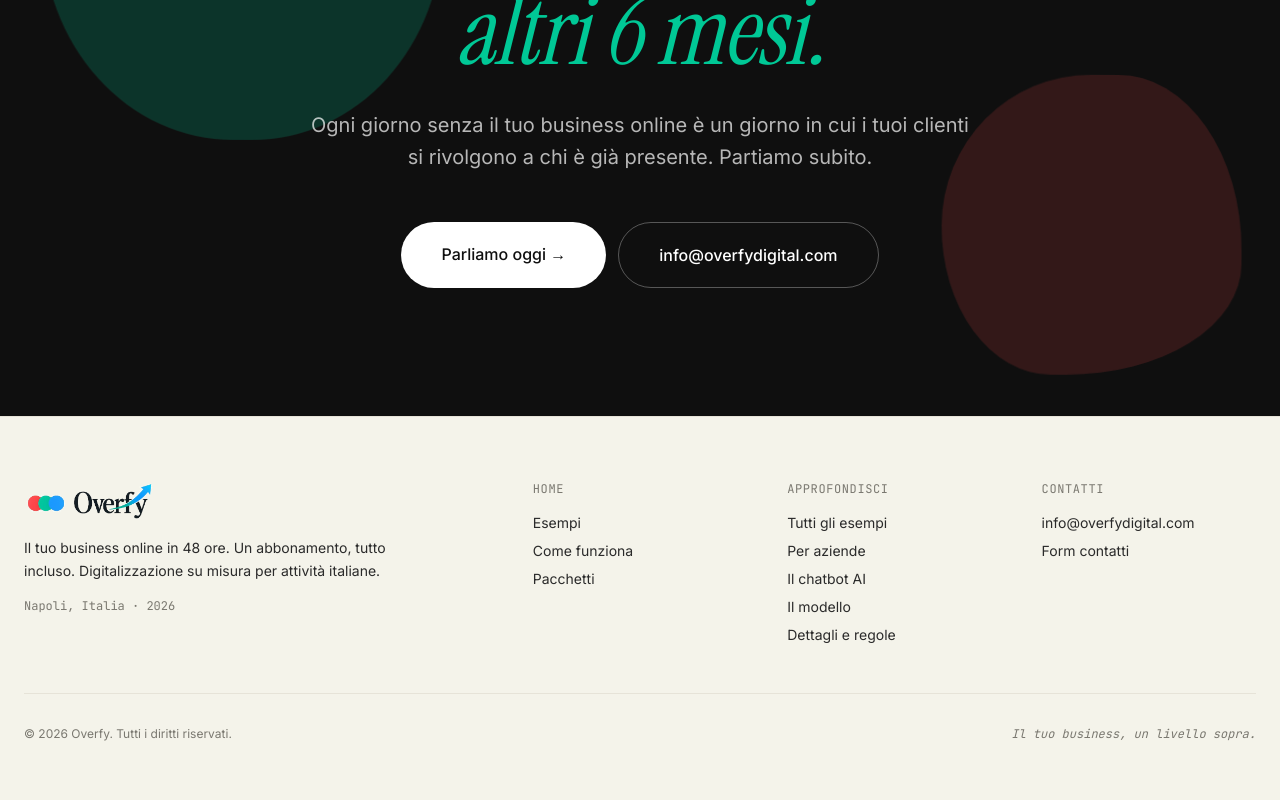
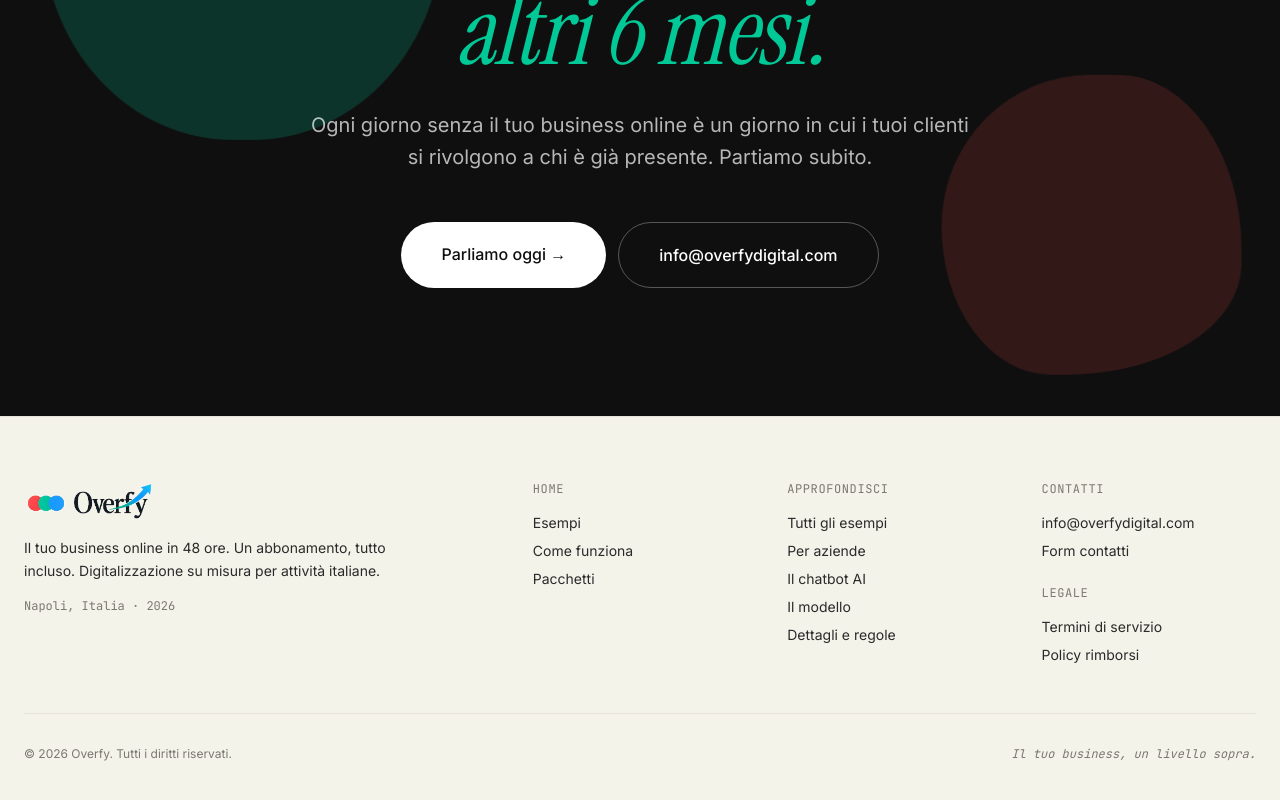
Before and after one commit to ciroriccio-1994/overfy, a Next.js app in the folder apps/catalogo/: page / in a window 1280 px wide. Shown: the part 5894-6694 px from the top of the page. Built offline with nearby package versions, Linux system fonts and the light colour scheme; no server answers.

Commit message:
feat(overfy): quarterly plans + legal TOS + footer links

```diff
--- a/apps/catalogo/app/components/Footer.tsx
+++ b/apps/catalogo/app/components/Footer.tsx
@@ -102,6 +102,13 @@ export function Footer() {
               <li><a href="mailto:info@overfydigital.com" className="hover:text-[var(--color-ink)] transition">info@overfydigital.com</a></li>
               <li><Link href="/contatti" className="hover:text-[var(--color-ink)] transition">Form contatti</Link></li>
             </ul>
+            <div className="text-xs font-mono uppercase tracking-wider text-[var(--color-muted)] mb-4 mt-6">
+              Legale
+            </div>
+            <ul className="space-y-2 text-sm text-[var(--color-ink-soft)]">
+              <li><Link href="/termini" className="hover:text-[var(--color-ink)] transition">Termini di servizio</Link></li>
+              <li><Link href="/rimborsi" className="hover:text-[var(--color-ink)] transition">Policy rimborsi</Link></li>
+            </ul>
           </div>
         </div>
 
```
